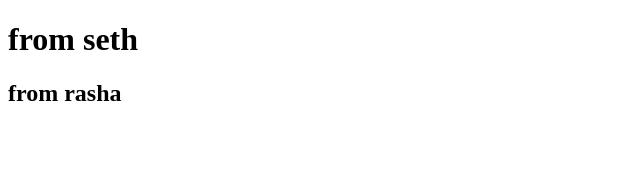
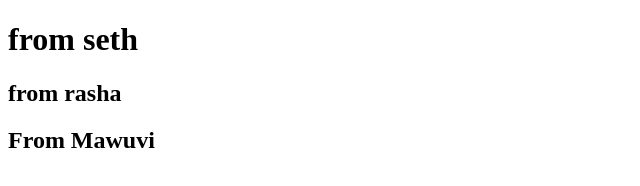
Before and after one commit to inccubatio-ho-node/spider, a plain HTML site: page index.html in a window 1280 px wide. Shown: the whole page, without its empty margins (0-640 px from the left). Drawn offline with Linux system fonts and the light colour scheme.

Commit message:
Mawuvi again

```diff
--- a/index.html
+++ b/index.html
@@ -8,5 +8,6 @@
   <body>
     <h1>from seth</h1>
     <h2>from rasha</h2>
+    <h2>From Mawuvi</h2>
   </body>
 </html>
```
